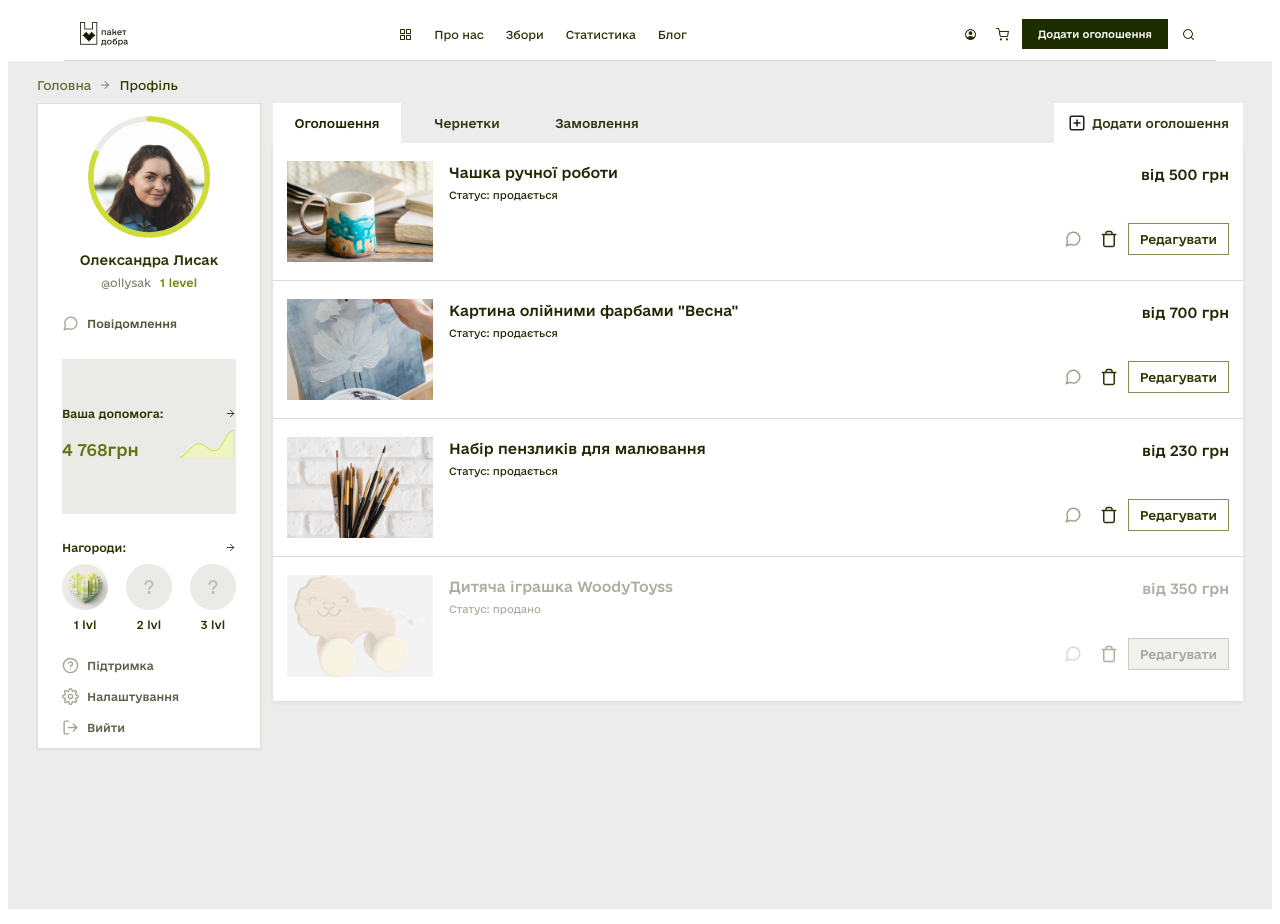
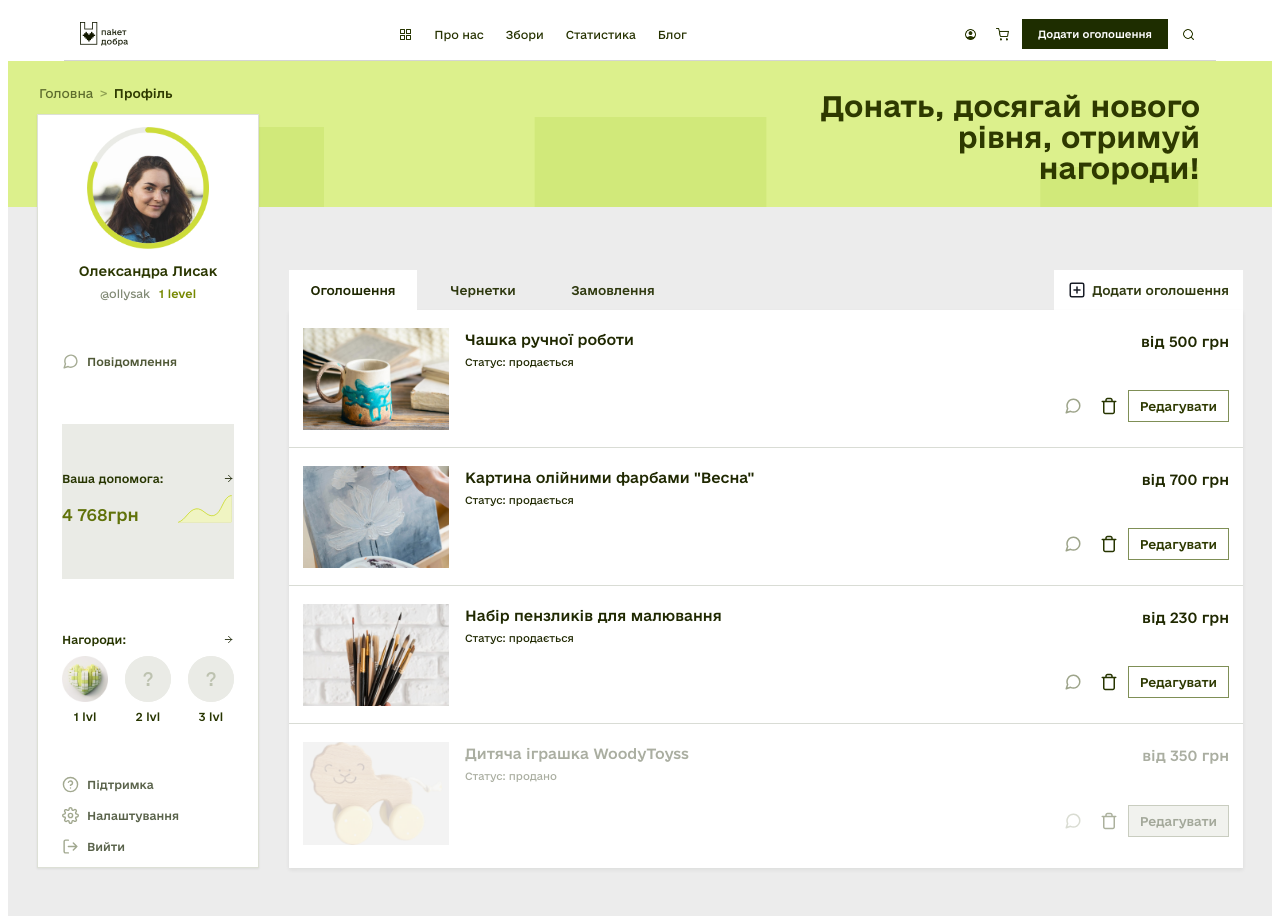
Before and after one commit to ar-rud/paket_dobra, a React (Vite) app: page /profile in a window 1280 px wide. Built offline with nearby package versions, Linux system fonts and the light colour scheme.

Commit message:
feature: hero banner added to the profile page

```diff
--- a/src/components/HeroBanner/HeroBanner.css
+++ b/src/components/HeroBanner/HeroBanner.css
@@ -13,9 +13,18 @@
 }
 .hero-banner__pattern{
   position: absolute;
-  inset: 0;
+  left: 0;
+  right: 0;
+  bottom: 0;
+  height: 110px;
   z-index: 0;
   pointer-events: none;
+}
+
+.hero-banner__svg{
+  width: 100%;
+  height: 100%;
+  display: block;
 }
 .hero-banner__inner{
   position: relative;
--- a/src/components/HeroBanner/HeroBanner.jsx
+++ b/src/components/HeroBanner/HeroBanner.jsx
@@ -1,5 +1,4 @@
 import React from "react";
-import PropTypes from "prop-types";
 import "./HeroBanner.css";
 
 /**
@@ -14,10 +13,11 @@ export default function HeroBanner({ variant = "light", leftContent, rightConten
     <header className="hero-banner" data-variant={variant}>
       {/* background pattern - stepped rectangles */}
       <div className="hero-banner__pattern" aria-hidden>
-        <svg className="hero-banner__svg" preserveAspectRatio="none" viewBox="0 0 1200 200" xmlns="http://www.w3.org/2000/svg">
-          <rect x="60" y="40" width="160" height="100" fill="var(--hero-pattern)" />
-          <rect x="480" y="60" width="190" height="80" fill="var(--hero-pattern)" />
-          <rect x="990" y="40" width="140" height="100" fill="var(--hero-pattern)" />
+        <svg className="hero-banner__svg" preserveAspectRatio="none" viewBox="0 0 1200 110" xmlns="http://www.w3.org/2000/svg">
+          <rect x="80" y="60" width="170" height="50" fill="var(--hero-pattern)" />
+          <rect x="150" y="30" width="150" height="80" fill="var(--hero-pattern)" />
+          <rect x="500" y="20" width="220" height="90" fill="var(--hero-pattern)" />
+          <rect x="980" y="70" width="150" height="40" fill="var(--hero-pattern)" />
         </svg>
       </div>
 
@@ -30,9 +30,3 @@ export default function HeroBanner({ variant = "light", leftContent, rightConten
     </header>
   );
 }
-
-HeroBanner.propTypes = {
-  variant: PropTypes.oneOf(["light", "solid"]),
-  leftContent: PropTypes.node,
-  rightContent: PropTypes.node,
-};
--- a/src/pages/Profile/Profile.css
+++ b/src/pages/Profile/Profile.css
@@ -9,6 +9,19 @@
 .profile-page__container {
   width: min(1220px, calc(100vw - 74px));
   margin: 0 auto;
+}
+
+.profile-page__hero {
+  width: 100%;
+  margin-bottom: 8px;
+}
+
+.profile-page__hero .hero-banner__inner {
+  width: 100%;
+  max-width: 1120px;
+  margin: 0 auto;
+  padding-left: 16px;
+  padding-right: 16px;
 }
 
 .profile-page__breadcrumbs {
@@ -37,20 +50,39 @@
 }
 
 .profile-page__layout {
+  --profile-sidebar-overlap: 130px;
+  --profile-listings-offset: 55px;
   display: grid;
   grid-template-columns: 222px minmax(0, 1fr);
-  gap: 14px;
-  align-items: start;
-  margin-top: 0;
+  gap: 30px;
+  align-items: stretch;
+  margin-top: calc(-1 * var(--profile-sidebar-overlap));
 }
 
 .profile-page__sidebar-column {
   position: relative;
+  z-index: 2;
+  margin-top: 0;
+  align-self: stretch;
+  display: flex;
+  flex-direction: column;
+  gap: 12px;
+}
+
+.profile-page__sidebar-breadcrumbs {
+  align-self: flex-start;
+  padding-left: 2px;
+}
+
+.profile-page__sidebar-card {
+  flex: 1 1 auto;
 }
 
 .profile-page__listings-column {
   margin-top: 0;
+  padding-top: calc(var(--profile-sidebar-overlap) + var(--profile-listings-offset));
   min-width: 0;
+  display: flex;
 }
 
 @media (max-width: 1100px) {
@@ -61,9 +93,15 @@
 
 @media (max-width: 900px) {
   .profile-page__layout {
+    --profile-sidebar-overlap: 0px;
+    --profile-listings-offset: 0px;
     grid-template-columns: 1fr;
     margin-top: 14px;
     gap: 16px;
+  }
+
+  .profile-page__hero {
+    margin-bottom: 0;
   }
 
   .profile-page__listings-column {
@@ -72,6 +110,8 @@
 
   .profile-page__sidebar-column {
     justify-self: start;
+    margin-top: 0;
+    transform: none;
   }
 }
 
@@ -80,3 +120,59 @@
     width: calc(100vw - 24px);
   }
 }
+
+/* HeroBanner breadcrumbs and title styles */
+.profile-breadcrumbs {
+  display: inline-flex;
+  align-items: center;
+  gap: 6px;
+  font-size: 12px;
+  line-height: 1.4;
+  color: #5e6d2e;
+}
+
+.profile-breadcrumbs__item {
+  color: #5e6d2e;
+}
+
+.profile-breadcrumbs__item--active {
+  color: #2e3900;
+  font-weight: 500;
+}
+
+.profile-breadcrumbs__separator {
+  color: #5e6d2e;
+  opacity: 0.6;
+}
+
+.profile-banner-title {
+  margin: 0;
+  max-width: 380px;
+  margin-left: auto;
+  font-size: 26px;
+  font-weight: 600;
+  line-height: 1.12;
+  color: #2e3900;
+}
+
+@media (min-width: 768px) {
+  .profile-banner-title {
+    max-width: 400px;
+    font-size: 28px;
+    line-height: 1.1;
+  }
+}
+
+.profile-page__hero .hero-banner__inner {
+  padding: 20px 24px 24px;
+}
+
+.profile-page__hero .hero-banner__col--right {
+  padding-top: 8px;
+}
+
+@media (min-width: 768px) {
+  .profile-page__hero .hero-banner__inner {
+    padding: 22px 32px 24px;
+  }
+}
--- a/src/pages/Profile/Profile.jsx
+++ b/src/pages/Profile/Profile.jsx
@@ -1,5 +1,6 @@
 import { useState } from "react";
 import "./Profile.css";
+import HeroBanner from "../../components/HeroBanner/HeroBanner.jsx";
 import SidebarWrapper from "./components/SidebarWrapper/SidebarWrapper.jsx";
 import ListingsFeed from "./components/ListingsFeed/ListingsFeed.jsx";
 
@@ -184,29 +185,35 @@ const LISTINGS_BY_TAB = {
 export default function Profile() {
   const [activeTabId, setActiveTabId] = useState(PROFILE_TABS[0].id);
 
+  const sidebarBreadcrumbs = (
+    <nav className="profile-breadcrumbs profile-page__sidebar-breadcrumbs" aria-label="breadcrumb">
+      <span className="profile-breadcrumbs__item">Головна</span>
+      <span className="profile-breadcrumbs__separator">&gt;</span>
+      <span className="profile-breadcrumbs__item profile-breadcrumbs__item--active">Профіль</span>
+    </nav>
+  );
+
+  const bannerRightContent = (
+    <h1 className="profile-banner-title">Донать, досягай нового рівня, отримуй нагороди!</h1>
+  );
+
   return (
     <div className="profile-page">
-      <div className="profile-page__container">
-        <nav className="profile-page__breadcrumbs" aria-label="breadcrumb">
-          <span className="profile-page__breadcrumb">Головна</span>
-          <img
-            className="profile-page__breadcrumb-arrow"
-            src={rightArrowIcon}
-            alt=""
-            aria-hidden="true"
-          />
-          <span className="profile-page__breadcrumb profile-page__breadcrumb--active">Профіль</span>
-        </nav>
+      <div className="profile-page__hero">
+        <HeroBanner variant="solid" leftContent={null} rightContent={bannerRightContent} />
       </div>
 
       <main className="profile-page__container profile-page__layout">
+        <div className="profile-page__sidebar-column">
+          {sidebarBreadcrumbs}
           <SidebarWrapper
-          className="profile-page__sidebar-column"
+            className="profile-page__sidebar-card"
             userIdentity={USER_IDENTITY}
             impactStats={IMPACT_STATS}
             rewards={REWARDS}
             menuLinks={MENU_LINKS}
           />
+        </div>
 
         <div className="profile-page__listings-column">
           <ListingsFeed
--- a/src/pages/Profile/components/ListingsFeed/ListingsFeed.css
+++ b/src/pages/Profile/components/ListingsFeed/ListingsFeed.css
@@ -2,6 +2,9 @@
 	width: 100%;
 	max-width: 100%;
 	min-width: 0;
+	display: flex;
+	flex-direction: column;
+	height: 100%;
 }
 
 .listings-feed__list {
@@ -11,6 +14,7 @@
 	background-color: #ffffff;
 	border: none;
 	box-shadow: 0 2px 4px rgba(24, 32, 0, 0.07);
+	flex: 1 1 auto;
 }
 
 @media (max-width: 640px) {
--- a/src/pages/Profile/components/SidebarWrapper/SidebarWrapper.css
+++ b/src/pages/Profile/components/SidebarWrapper/SidebarWrapper.css
@@ -4,10 +4,13 @@
 	background-color: #ffffff;
 	border: 1px solid #dde0d6;
 	box-shadow: 0 1px 2px rgba(24, 32, 0, 0.08);
+	box-sizing: border-box;
 	display: flex;
 	flex-direction: column;
 	justify-content: space-between;
-	min-height: 620px;
+	min-height: 0;
+	height: 100%;
+	flex: 1 1 auto;
 	padding-top: var(--sidebar-edge-gap);
 	padding-bottom: var(--sidebar-edge-gap);
 }
```
Also changed, not shown: src/assets/images/hero_banner_background.svg (added). Lines whose indentation alone changed are shown as unchanged.
